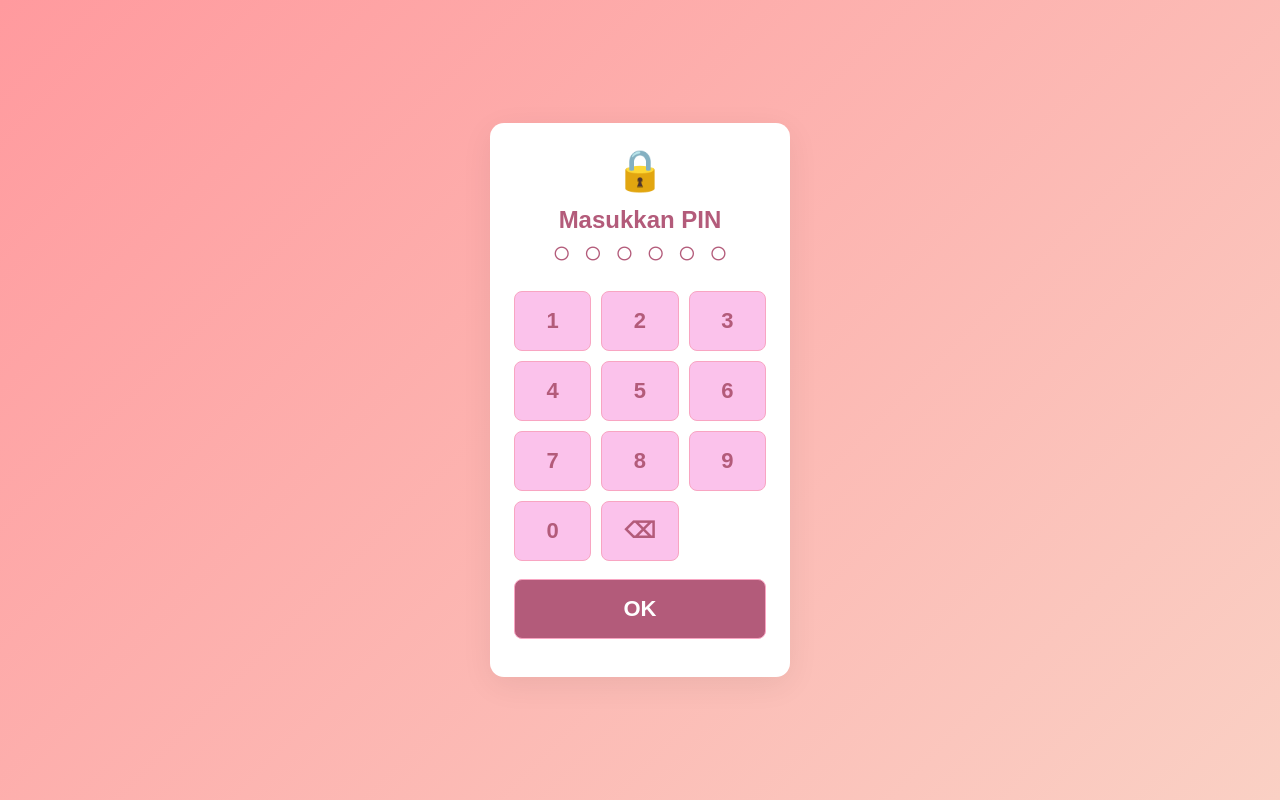
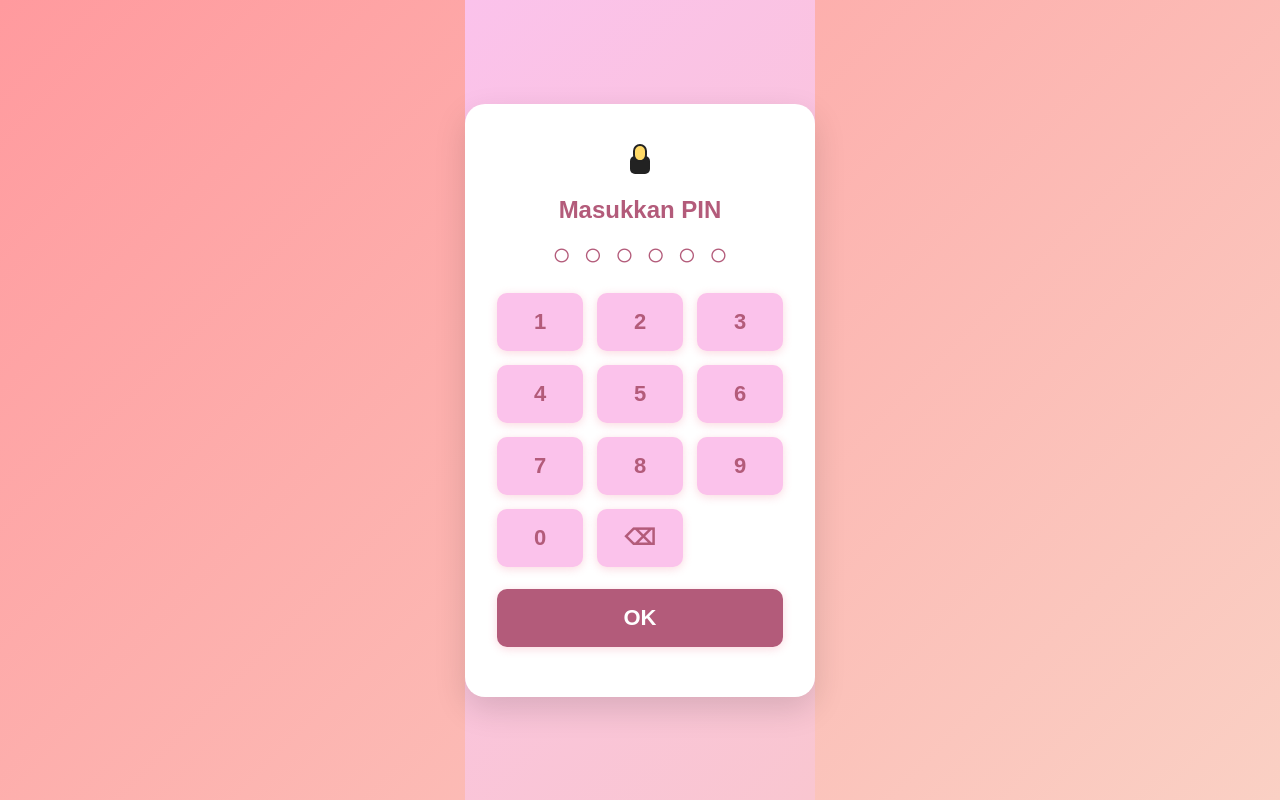
Before and after one commit to PaktamXbotz/bedagif, a Next.js app: page /password in a window 1280 px wide. Built offline with nearby package versions, Linux system fonts and the light colour scheme.

Commit message:
Update page.js

```diff
--- a/app/password/page.js
+++ b/app/password/page.js
@@ -1,44 +1,77 @@
 "use client";
 import React, { useState } from "react";
+import { useRouter } from "next/navigation";
 
-const PIN_LENGTH = 6; // Boleh tukar ke 4, 5, 6 ikut suka
+const PIN_LENGTH = 6; // Tukar ikut keperluan
+const CORRECT_PIN = "181106"; // PIN yang betul
 
 export default function PasswordPage() {
   const [pin, setPin] = useState("");
   const [error, setError] = useState("");
   const [success, setSuccess] = useState(false);
+  const [shake, setShake] = useState(false);
+  const [openLock, setOpenLock] = useState(false);
+  const router = useRouter();
 
   const handleNum = (num) => {
-    if (pin.length < PIN_LENGTH) {
+    if (pin.length < PIN_LENGTH && !success) {
       setPin(pin + num);
       setError("");
     }
   };
 
   const handleDelete = () => {
-    setPin(pin.slice(0, -1));
+    if (!success) setPin(pin.slice(0, -1));
   };
 
   const handleSubmit = () => {
     if (pin.length === PIN_LENGTH) {
-      // Contoh: Validasi PIN, tukar ikut keperluan
-      if (pin === "123456") {
+      if (pin === CORRECT_PIN) {
         setSuccess(true);
         setError("");
-        setPin("");
+        setOpenLock(true); // Animasi kunci terbuka
+        setTimeout(() => {
+          router.push("/puzzle");
+        }, 1100); // Bagi animasi lock sempat main (1.1s)
       } else {
         setError("PIN salah, cuba lagi!");
+        setShake(true);
         setPin("");
+        setTimeout(() => setShake(false), 500); // Buang animasi shake lepas 0.5s
       }
     } else {
       setError("Sila masukkan PIN penuh!");
+      setShake(true);
+      setTimeout(() => setShake(false), 500);
     }
   };
 
   return (
-    <div style={styles.wrap}>
-      <div style={styles.lockIcon}>🔒</div>
-      <h2 style={{color:"#b35b7a"}}>Masukkan PIN</h2>
+    <div style={styles.bg}>
+      <div style={styles.center}>
+        <div
+          style={{
+            ...styles.lockIcon,
+            transition: "transform 0.5s cubic-bezier(.36,.07,.19,.97)",
+            transform: openLock ? "rotate(-20deg) translateY(-20px)" : "none"
+          }}
+        >
+          {/* SVG padlock animasi */}
+          {!openLock ? (
+            <svg width="44" height="44" viewBox="0 0 44 44">
+              <rect x="12" y="20" width="20" height="18" rx="5" fill="#222"/>
+              <rect x="16" y="9" width="12" height="16" rx="6" fill="#FFD966" stroke="#222" strokeWidth="2"/>
+              <rect x="18" y="16" width="8" height="8" rx="4" fill="#FFD966"/>
+            </svg>
+          ) : (
+            <svg width="44" height="44" viewBox="0 0 44 44">
+              <rect x="12" y="20" width="20" height="18" rx="5" fill="#222"/>
+              <rect x="16" y="9" width="12" height="10" rx="6" fill="#FFD966" stroke="#222" strokeWidth="2" transform="rotate(-25 22 14)"/>
+              <rect x="18" y="16" width="8" height="8" rx="4" fill="#FFD966"/>
+            </svg>
+          )}
+        </div>
+        <h2 style={{color:"#b35b7a", margin: "16px 0 12px 0"}}>Masukkan PIN</h2>
         <div style={styles.pinRow}>
           {[...Array(PIN_LENGTH)].map((_, i) => (
             <span key={i} style={styles.pinDot}>
@@ -46,39 +79,83 @@ export default function PasswordPage() {
             </span>
           ))}
         </div>
-      <div style={styles.keypad}>
+        <div
+          style={{
+            ...styles.keypad,
+            animation: shake ? "shake 0.35s" : "none"
+          }}
+        >
           {[1,2,3,4,5,6,7,8,9,0].map((num, i) => (
             <button
               key={i}
               style={styles.keyBtn}
               onClick={() => handleNum(num.toString())}
-            disabled={pin.length === PIN_LENGTH}
+              disabled={pin.length === PIN_LENGTH || success}
             >
               {num}
             </button>
           ))}
-        <button style={styles.keyBtn} onClick={handleDelete} disabled={!pin.length}>⌫</button>
-        <button style={styles.keyBtnMain} onClick={handleSubmit}>OK</button>
+          <button
+            style={styles.keyBtn}
+            onClick={handleDelete}
+            disabled={!pin.length || success}
+          >
+            ⌫
+          </button>
+          <button
+            style={styles.keyBtnMain}
+            onClick={handleSubmit}
+            disabled={success}
+          >
+            OK
+          </button>
         </div>
         {error && <div style={styles.error}>{error}</div>}
-      {success && <div style={styles.success}>PIN betul! Selamat datang 🎉</div>}
+        {success && (
+          <div style={styles.success}>
+            PIN betul! Selamat datang <span role="img" aria-label="party">🎉</span>
+          </div>
+        )}
+      </div>
+      {/* Keyframe animasi shake */}
+      <style>
+        {`
+          @keyframes shake {
+            10%, 90% { transform: translateX(-2px);}
+            20%, 80% { transform: translateX(4px);}
+            30%, 50%, 70% { transform: translateX(-7px);}
+            40%, 60% { transform: translateX(7px);}
+          }
+        `}
+      </style>
     </div>
   );
 }
 
 const styles = {
-  wrap: {
-    width: 300,
-    margin: "40px auto",
-    padding: 24,
-    borderRadius: 14,
+  bg: {
+    minHeight: "100vh",
+    background: "linear-gradient(135deg, #fbc2eb 0%, #f9c6d0 100%)",
+    display: "flex",
+    alignItems: "center",
+    justifyContent: "center"
+  },
+  center: {
+    padding: 32,
     background: "#fff",
-    boxShadow: "0 8px 32px #0001",
+    borderRadius: 20,
+    boxShadow: "0 12px 32px #0002",
+    width: 350,
+    maxWidth: "96vw",
     textAlign: "center"
   },
   lockIcon: {
-    fontSize: 40,
-    marginBottom: 12
+    margin: "0 auto",
+    width: 44,
+    height: 44,
+    display: "flex",
+    alignItems: "center",
+    justifyContent: "center"
   },
   pinRow: {
     display: "flex",
@@ -93,30 +170,34 @@ const styles = {
   keypad: {
     display: "grid",
     gridTemplateColumns: "repeat(3, 1fr)",
-    gap: 10,
-    marginBottom: 14
+    gap: 14,
+    marginBottom: 18,
+    marginTop: 12,
+    minWidth: 220
   },
   keyBtn: {
     fontSize: 22,
     padding: "16px 0",
-    borderRadius: 8,
-    border: "1px solid #f8a5c2",
+    borderRadius: 10,
+    border: "none",
     background: "#fbc2eb",
     color: "#b35b7a",
     fontWeight: "bold",
-    cursor: "pointer"
+    cursor: "pointer",
+    boxShadow: "0 2px 10px #f9c6d0aa"
   },
   keyBtnMain: {
     gridColumn: "1 / span 3",
     fontSize: 22,
     padding: "16px 0",
-    borderRadius: 8,
-    border: "1px solid #f8a5c2",
+    borderRadius: 10,
+    border: "none",
     background: "#b35b7a",
     color: "#fff",
     fontWeight: "bold",
     cursor: "pointer",
-    marginTop: 8
+    marginTop: 8,
+    boxShadow: "0 2px 10px #f9c6d0aa"
   },
   error: {
     marginTop: 10,
@@ -125,7 +206,7 @@ const styles = {
   },
   success: {
     marginTop: 14,
-    color: "#5cb85c",
+    color: "#27ae60",
     fontWeight: "bold"
   }
 };
```
Lines whose indentation alone changed are shown as unchanged.
